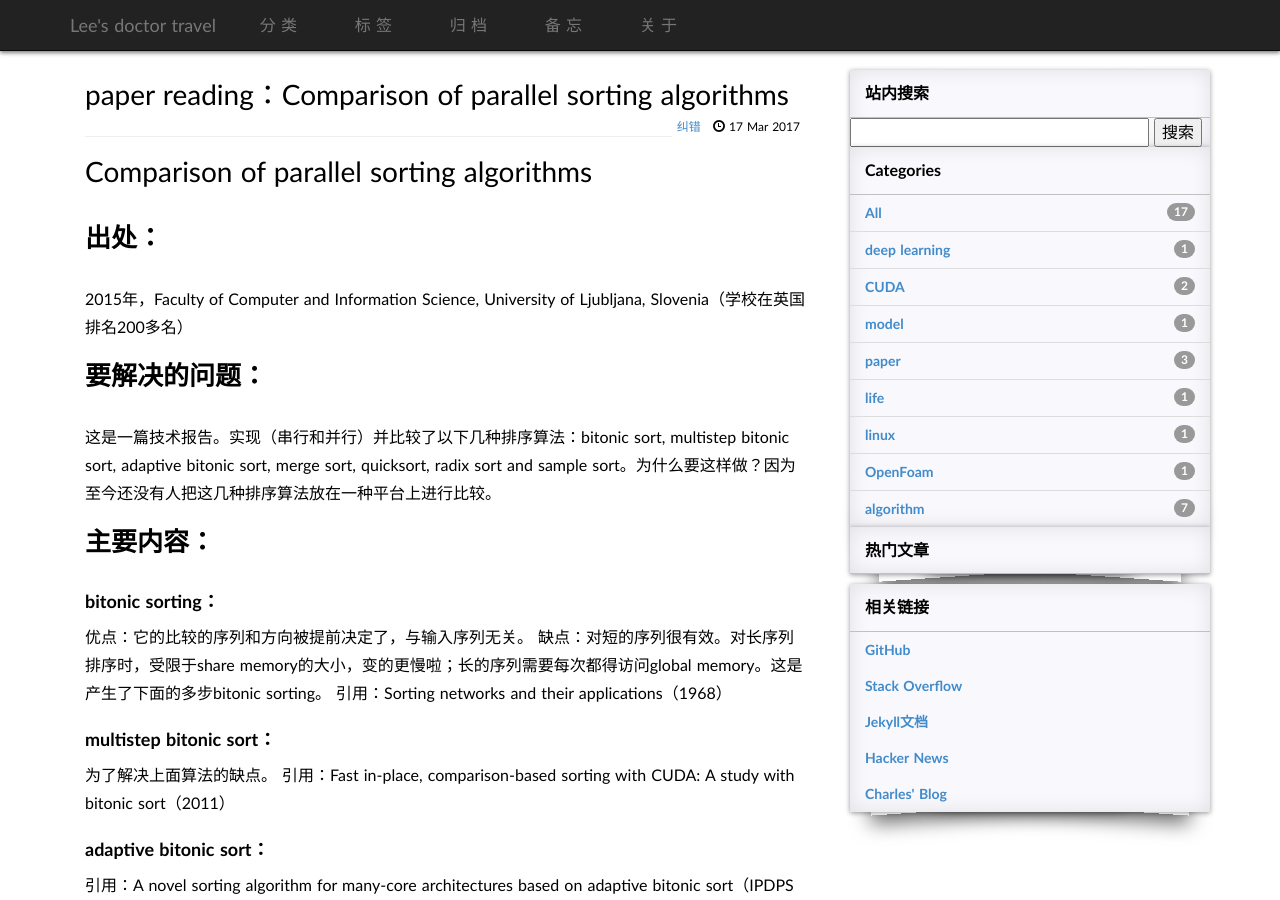
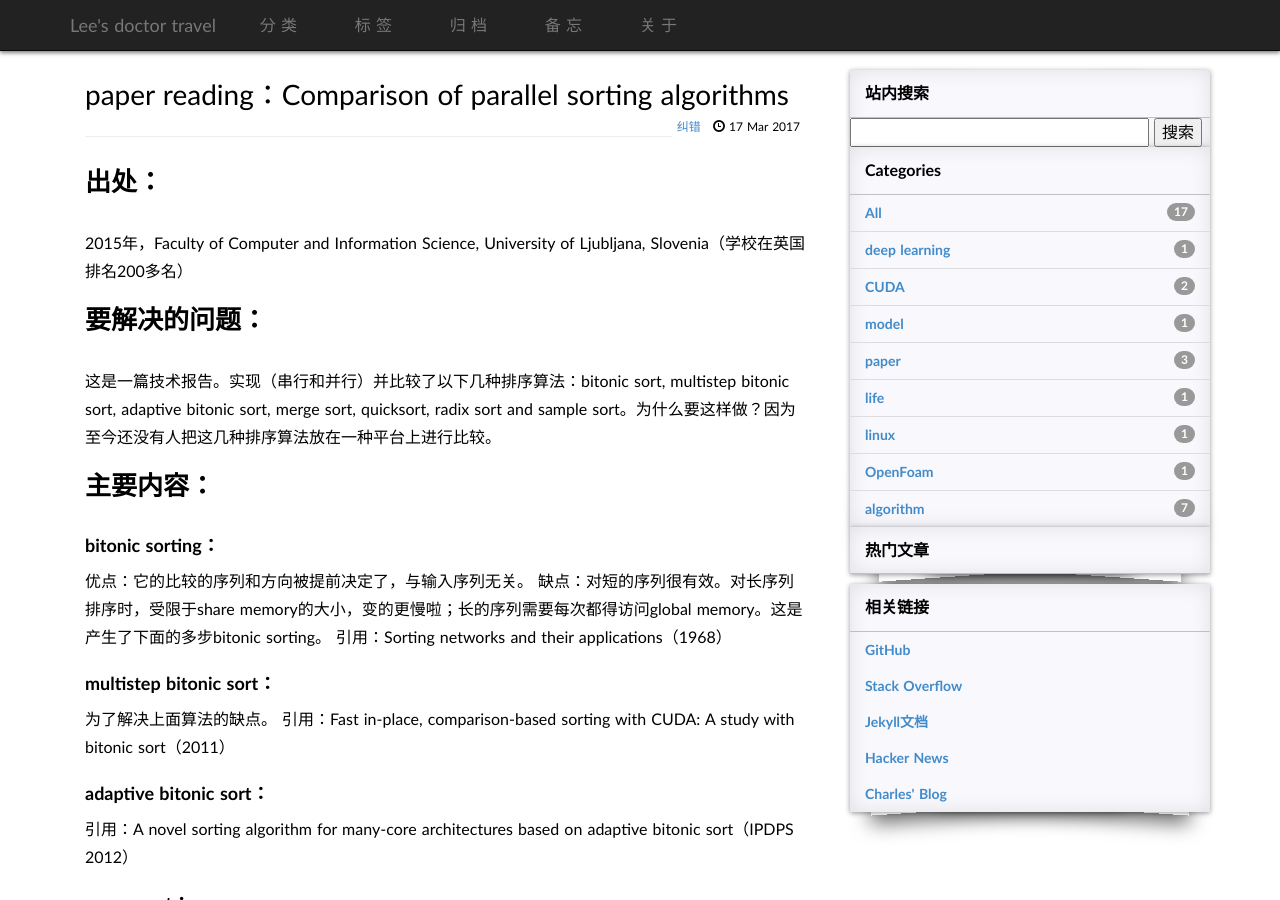
Before and after one commit to limin2015/limin2015.github.io, a Jekyll site: the page built from _posts/2017-3-17-HPC-paperweekly-March-02.md, in a window 1280 px wide and 900 px high. Built offline with Jekyll 4.4.1, drawn with Linux system fonts in a browser that asks for light colours; some web fonts are replaced; comment, search, counter and statistics services are not loaded.

Commit message:
paper-top-k-tile-modigy

```diff
--- a/_posts/2017-3-17-HPC-paperweekly-March-02.md
+++ b/_posts/2017-3-17-HPC-paperweekly-March-02.md
@@ -6,7 +6,6 @@ categories : [paper]
 tags : [overview]
 ---
 
-# Comparison of parallel sorting algorithms
 ## 出处：
 2015年，Faculty of Computer and Information Science, University of Ljubljana, Slovenia（学校在英国排名200多名）
 
```
Also changed, not shown: _posts/2017-03-06-HPC-paper-weekly-Mar-01.md (+0 -1 lines).
